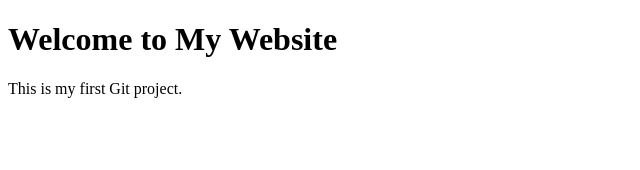
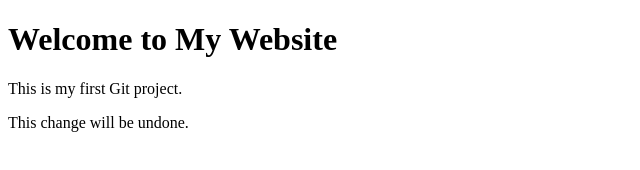
Before and after one commit to Indira2007/Github_Assignment, a plain HTML site: page index.html in a window 1280 px wide. Shown: the whole page, without its empty margins (0-640 px from the left). Drawn offline with Linux system fonts and the light colour scheme.

Commit message:
Added temporary homepage change

```diff
--- a/index.html
+++ b/index.html
@@ -6,5 +6,6 @@
   <body>
     <h1>Welcome to My Website</h1>
     <p>This is my first Git project.</p>
+    <p>This change will be undone.</p>
   </body>
 </html>
```
